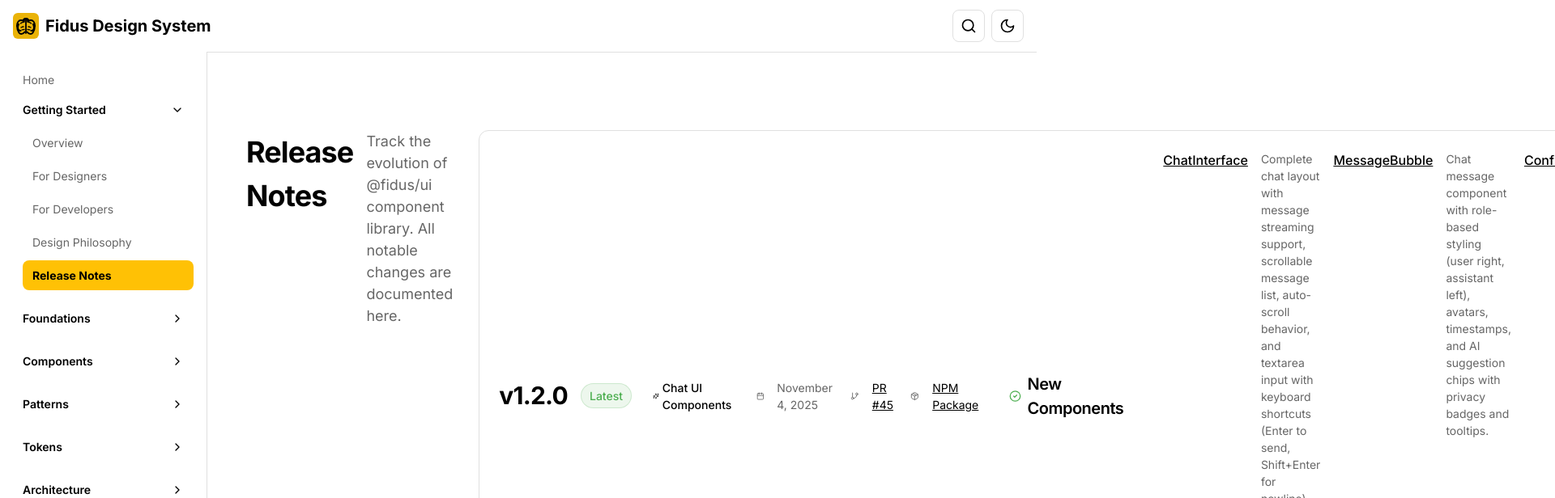
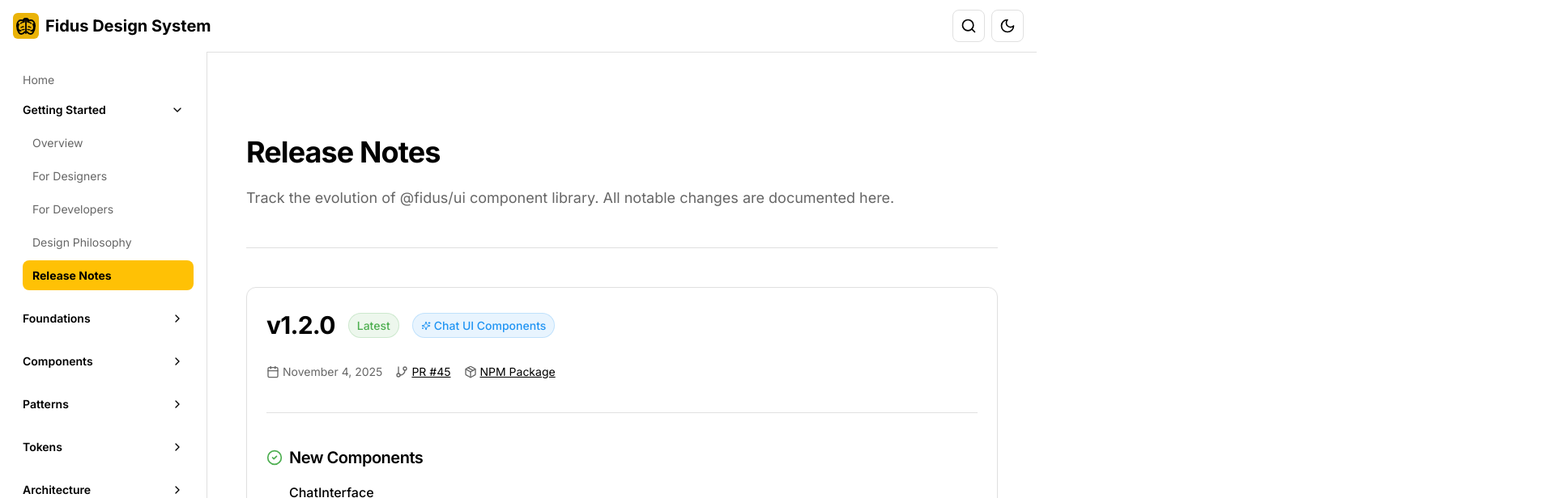
Before and after one commit to y-core-engineering/fidus, a Next.js app in the folder packages/design-system/: page /getting-started/releases in a window 1280 px wide. Shown: the top 616 px of the page at 81% size, 1920 px wide, since content can reach past the window. Built offline with nearby package versions, Linux system fonts and the light colour scheme.

Commit message:
fix(design-system): correct Stack and Badge props in releases page
- Change direction='column' to direction='vertical'
- Change direction='row' to direction='horizontal'
- Change gap to spacing prop
- Change Badge variant='secondary' to variant='info'
- Remove Link variant='primary' (not supported)

```diff
--- a/packages/design-system/app/getting-started/releases/page.tsx
+++ b/packages/design-system/app/getting-started/releases/page.tsx
@@ -6,9 +6,9 @@ import { Calendar, Package, GitBranch, CheckCircle2, Sparkles } from 'lucide-rea
 export default function ReleasesPage() {
   return (
     <Container size="lg" padding="lg">
-      <Stack direction="column" gap="xl">
+      <Stack direction="vertical" spacing="xl">
         {/* Header */}
-        <Stack direction="column" gap="md">
+        <Stack direction="vertical" spacing="md">
           <h1 className="text-4xl font-bold text-foreground">Release Notes</h1>
           <p className="text-lg text-muted-foreground">
             Track the evolution of @fidus/ui component library. All notable changes are documented here.
@@ -18,36 +18,36 @@ export default function ReleasesPage() {
         <Divider />
 
         {/* Version 1.2.0 */}
-        <Stack direction="column" gap="lg" className="border border-border rounded-lg p-lg bg-card">
-          <Stack direction="row" gap="md" align="center" className="flex-wrap">
+        <Stack direction="vertical" spacing="lg" className="border border-border rounded-lg p-lg bg-card">
+          <Stack direction="horizontal" spacing="md" align="center" className="flex-wrap">
             <h2 className="text-3xl font-bold text-foreground">v1.2.0</h2>
             <Badge variant="success">Latest</Badge>
-            <Badge variant="secondary">
+            <Badge variant="info">
               <Sparkles className="w-3 h-3 mr-1" />
               Chat UI Components
             </Badge>
           </Stack>
 
-          <Stack direction="row" gap="md" align="center" className="text-sm text-muted-foreground flex-wrap">
-            <Stack direction="row" gap="xs" align="center">
+          <Stack direction="horizontal" spacing="md" align="center" className="text-sm text-muted-foreground flex-wrap">
+            <Stack direction="horizontal" spacing="xs" align="center">
               <Calendar className="w-4 h-4" />
               <span>November 4, 2025</span>
             </Stack>
-            <Stack direction="row" gap="xs" align="center">
+            <Stack direction="horizontal" spacing="xs" align="center">
               <GitBranch className="w-4 h-4" />
               <Link
                 href="https://github.com/y-core-engineering/fidus/pull/45"
-                variant="primary"
+
                 target="_blank"
               >
                 PR #45
               </Link>
             </Stack>
-            <Stack direction="row" gap="xs" align="center">
+            <Stack direction="horizontal" spacing="xs" align="center">
               <Package className="w-4 h-4" />
               <Link
                 href="https://www.npmjs.com/package/@fidus/ui/v/1.2.0"
-                variant="primary"
+
                 target="_blank"
               >
                 NPM Package
@@ -58,15 +58,15 @@ export default function ReleasesPage() {
           <Divider />
 
           {/* New Components */}
-          <Stack direction="column" gap="md">
+          <Stack direction="vertical" spacing="md">
             <h3 className="text-xl font-semibold text-foreground flex items-center gap-2">
               <CheckCircle2 className="w-5 h-5 text-success" />
               New Components
             </h3>
 
-            <Stack direction="column" gap="sm" className="ml-7">
-              <Stack direction="column" gap="xs">
-                <Link href="/components/chat-interface" variant="primary" className="font-medium">
+            <Stack direction="vertical" spacing="sm" className="ml-7">
+              <Stack direction="vertical" spacing="xs">
+                <Link href="/components/chat-interface" className="font-medium">
                   ChatInterface
                 </Link>
                 <p className="text-sm text-muted-foreground">
@@ -75,8 +75,8 @@ export default function ReleasesPage() {
                 </p>
               </Stack>
 
-              <Stack direction="column" gap="xs">
-                <Link href="/components/message-bubble" variant="primary" className="font-medium">
+              <Stack direction="vertical" spacing="xs">
+                <Link href="/components/message-bubble" className="font-medium">
                   MessageBubble
                 </Link>
                 <p className="text-sm text-muted-foreground">
@@ -85,8 +85,8 @@ export default function ReleasesPage() {
                 </p>
               </Stack>
 
-              <Stack direction="column" gap="xs">
-                <Link href="/components/confidence-indicator" variant="primary" className="font-medium">
+              <Stack direction="vertical" spacing="xs">
+                <Link href="/components/confidence-indicator" className="font-medium">
                   ConfidenceIndicator
                 </Link>
                 <p className="text-sm text-muted-foreground">
@@ -98,15 +98,15 @@ export default function ReleasesPage() {
           </Stack>
 
           {/* Enhanced Components */}
-          <Stack direction="column" gap="md">
+          <Stack direction="vertical" spacing="md">
             <h3 className="text-xl font-semibold text-foreground flex items-center gap-2">
               <CheckCircle2 className="w-5 h-5 text-success" />
               Enhanced Components
             </h3>
 
-            <Stack direction="column" gap="sm" className="ml-7">
-              <Stack direction="column" gap="xs">
-                <Link href="/components/opportunity-card" variant="primary" className="font-medium">
+            <Stack direction="vertical" spacing="sm" className="ml-7">
+              <Stack direction="vertical" spacing="xs">
+                <Link href="/components/opportunity-card" className="font-medium">
                   OpportunityCard
                 </Link>
                 <p className="text-sm text-muted-foreground">
@@ -117,13 +117,13 @@ export default function ReleasesPage() {
           </Stack>
 
           {/* Build Improvements */}
-          <Stack direction="column" gap="md">
+          <Stack direction="vertical" spacing="md">
             <h3 className="text-xl font-semibold text-foreground flex items-center gap-2">
               <CheckCircle2 className="w-5 h-5 text-success" />
               Build Improvements
             </h3>
 
-            <Stack direction="column" gap="sm" className="ml-7">
+            <Stack direction="vertical" spacing="sm" className="ml-7">
               <p className="text-sm text-muted-foreground">
                 Fixed bundling configuration for react-markdown and remark-gfm dependencies, improving build performance
                 and reducing bundle size.
@@ -132,10 +132,10 @@ export default function ReleasesPage() {
           </Stack>
 
           {/* Technical Details */}
-          <Stack direction="column" gap="md">
+          <Stack direction="vertical" spacing="md">
             <h3 className="text-xl font-semibold text-foreground">Technical Details</h3>
 
-            <Stack direction="column" gap="sm" className="ml-7">
+            <Stack direction="vertical" spacing="sm" className="ml-7">
               <ul className="list-disc list-inside space-y-2 text-sm text-muted-foreground">
                 <li>All components built with 100% Fidus UI primitives (Stack, Chip, Avatar, Button)</li>
                 <li>Design tokens for consistent spacing (p-md, gap-sm, gap-xs)</li>
@@ -148,13 +148,13 @@ export default function ReleasesPage() {
           </Stack>
 
           {/* Real-World Usage */}
-          <Stack direction="column" gap="md">
+          <Stack direction="vertical" spacing="md">
             <h3 className="text-xl font-semibold text-foreground">Real-World Usage</h3>
 
-            <Stack direction="column" gap="sm" className="ml-7">
+            <Stack direction="vertical" spacing="sm" className="ml-7">
               <p className="text-sm text-muted-foreground">
                 These components are used in production in the{' '}
-                <Link href="http://localhost:3000/fidus-memory" variant="primary" target="_blank">
+                <Link href="http://localhost:3000/fidus-memory" target="_blank">
                   Fidus Memory Prototype
                 </Link>
                 {' '}to provide conversational AI interactions with preference learning and context awareness.
@@ -164,22 +164,22 @@ export default function ReleasesPage() {
         </Stack>
 
         {/* Version 1.1.0 */}
-        <Stack direction="column" gap="lg" className="border border-border rounded-lg p-lg bg-card opacity-75">
-          <Stack direction="row" gap="md" align="center" className="flex-wrap">
+        <Stack direction="vertical" spacing="lg" className="border border-border rounded-lg p-lg bg-card opacity-75">
+          <Stack direction="horizontal" spacing="md" align="center" className="flex-wrap">
             <h2 className="text-2xl font-bold text-foreground">v1.1.0</h2>
-            <Badge variant="secondary">Initial Chat Components</Badge>
+            <Badge variant="info">Initial Chat Components</Badge>
           </Stack>
 
-          <Stack direction="row" gap="md" align="center" className="text-sm text-muted-foreground flex-wrap">
-            <Stack direction="row" gap="xs" align="center">
+          <Stack direction="horizontal" spacing="md" align="center" className="text-sm text-muted-foreground flex-wrap">
+            <Stack direction="horizontal" spacing="xs" align="center">
               <Calendar className="w-4 h-4" />
               <span>November 3, 2025</span>
             </Stack>
-            <Stack direction="row" gap="xs" align="center">
+            <Stack direction="horizontal" spacing="xs" align="center">
               <GitBranch className="w-4 h-4" />
               <Link
                 href="https://github.com/y-core-engineering/fidus/pull/39"
-                variant="primary"
+
                 target="_blank"
               >
                 PR #39
@@ -196,14 +196,14 @@ export default function ReleasesPage() {
         </Stack>
 
         {/* Version 1.0.2 */}
-        <Stack direction="column" gap="lg" className="border border-border rounded-lg p-lg bg-card opacity-50">
-          <Stack direction="row" gap="md" align="center" className="flex-wrap">
+        <Stack direction="vertical" spacing="lg" className="border border-border rounded-lg p-lg bg-card opacity-50">
+          <Stack direction="horizontal" spacing="md" align="center" className="flex-wrap">
             <h2 className="text-2xl font-bold text-foreground">v1.0.2</h2>
-            <Badge variant="secondary">Documentation</Badge>
+            <Badge variant="info">Documentation</Badge>
           </Stack>
 
-          <Stack direction="row" gap="md" align="center" className="text-sm text-muted-foreground flex-wrap">
-            <Stack direction="row" gap="xs" align="center">
+          <Stack direction="horizontal" spacing="md" align="center" className="text-sm text-muted-foreground flex-wrap">
+            <Stack direction="horizontal" spacing="xs" align="center">
               <Calendar className="w-4 h-4" />
               <span>October 2025</span>
             </Stack>
@@ -218,14 +218,14 @@ export default function ReleasesPage() {
         </Stack>
 
         {/* Version 1.0.1 */}
-        <Stack direction="column" gap="lg" className="border border-border rounded-lg p-lg bg-card opacity-50">
-          <Stack direction="row" gap="md" align="center" className="flex-wrap">
+        <Stack direction="vertical" spacing="lg" className="border border-border rounded-lg p-lg bg-card opacity-50">
+          <Stack direction="horizontal" spacing="md" align="center" className="flex-wrap">
             <h2 className="text-2xl font-bold text-foreground">v1.0.1</h2>
-            <Badge variant="secondary">Bug Fixes</Badge>
+            <Badge variant="info">Bug Fixes</Badge>
           </Stack>
 
-          <Stack direction="row" gap="md" align="center" className="text-sm text-muted-foreground flex-wrap">
-            <Stack direction="row" gap="xs" align="center">
+          <Stack direction="horizontal" spacing="md" align="center" className="text-sm text-muted-foreground flex-wrap">
+            <Stack direction="horizontal" spacing="xs" align="center">
               <Calendar className="w-4 h-4" />
               <span>January 1, 2025</span>
             </Stack>
@@ -241,14 +241,14 @@ export default function ReleasesPage() {
         </Stack>
 
         {/* Version 1.0.0 */}
-        <Stack direction="column" gap="lg" className="border border-border rounded-lg p-lg bg-card opacity-50">
-          <Stack direction="row" gap="md" align="center" className="flex-wrap">
+        <Stack direction="vertical" spacing="lg" className="border border-border rounded-lg p-lg bg-card opacity-50">
+          <Stack direction="horizontal" spacing="md" align="center" className="flex-wrap">
             <h2 className="text-2xl font-bold text-foreground">v1.0.0</h2>
             <Badge variant="success">Initial Release</Badge>
           </Stack>
 
-          <Stack direction="row" gap="md" align="center" className="text-sm text-muted-foreground flex-wrap">
-            <Stack direction="row" gap="xs" align="center">
+          <Stack direction="horizontal" spacing="md" align="center" className="text-sm text-muted-foreground flex-wrap">
+            <Stack direction="horizontal" spacing="xs" align="center">
               <Calendar className="w-4 h-4" />
               <span>January 1, 2025</span>
             </Stack>
@@ -260,7 +260,7 @@ export default function ReleasesPage() {
             Initial component library setup with core components:
           </p>
 
-          <Stack direction="column" gap="xs" className="ml-4">
+          <Stack direction="vertical" spacing="xs" className="ml-4">
             <p className="text-sm text-muted-foreground">
               • Button, Card, Input, Select, Toast, Dialog, Dropdown Menu
             </p>
@@ -280,13 +280,13 @@ export default function ReleasesPage() {
         </Stack>
 
         {/* Footer */}
-        <Stack direction="column" gap="md" className="border-t border-border pt-lg">
+        <Stack direction="vertical" spacing="md" className="border-t border-border pt-lg">
           <h3 className="text-lg font-semibold text-foreground">View on GitHub</h3>
           <p className="text-sm text-muted-foreground">
             For complete changelog and technical details, see the{' '}
             <Link
               href="https://github.com/y-core-engineering/fidus/blob/main/packages/ui/CHANGELOG.md"
-              variant="primary"
+
               target="_blank"
             >
               CHANGELOG.md
```
